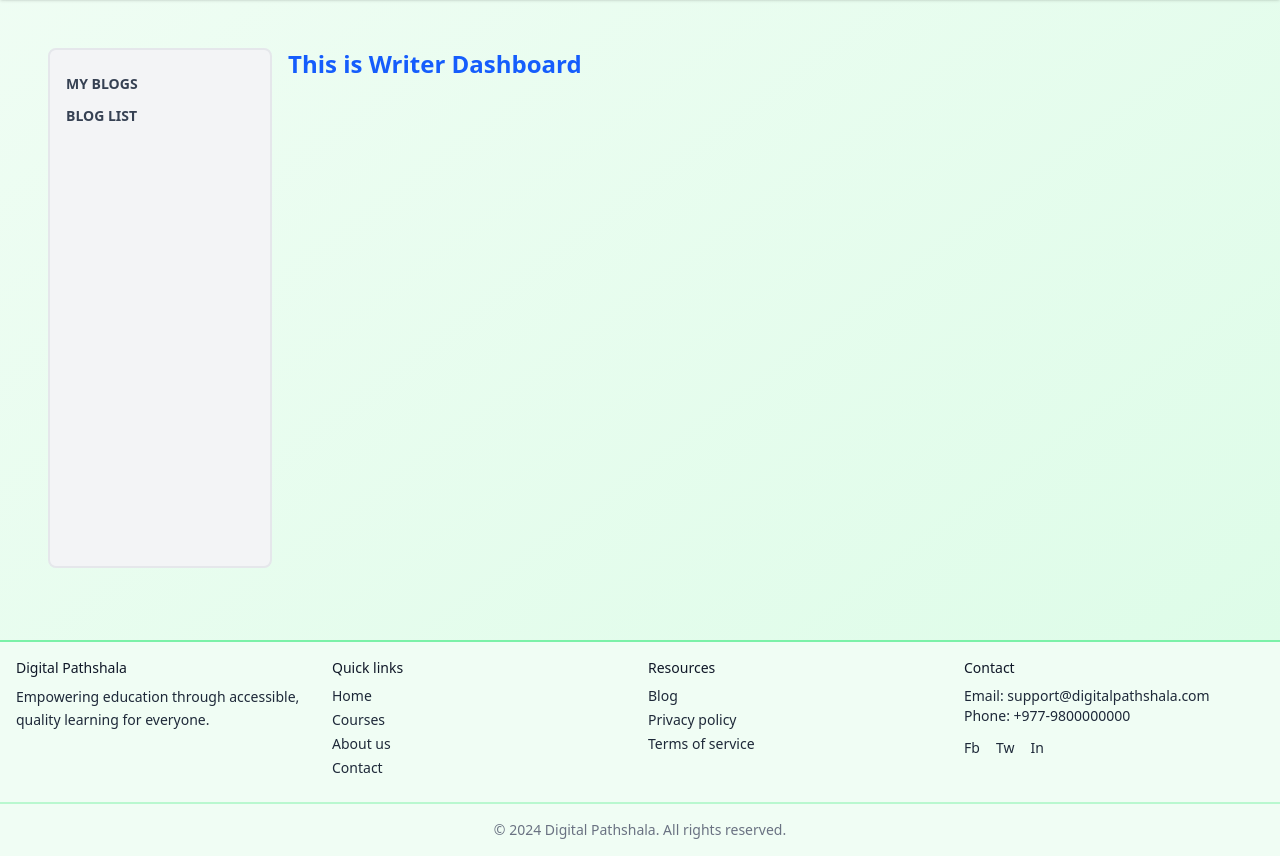
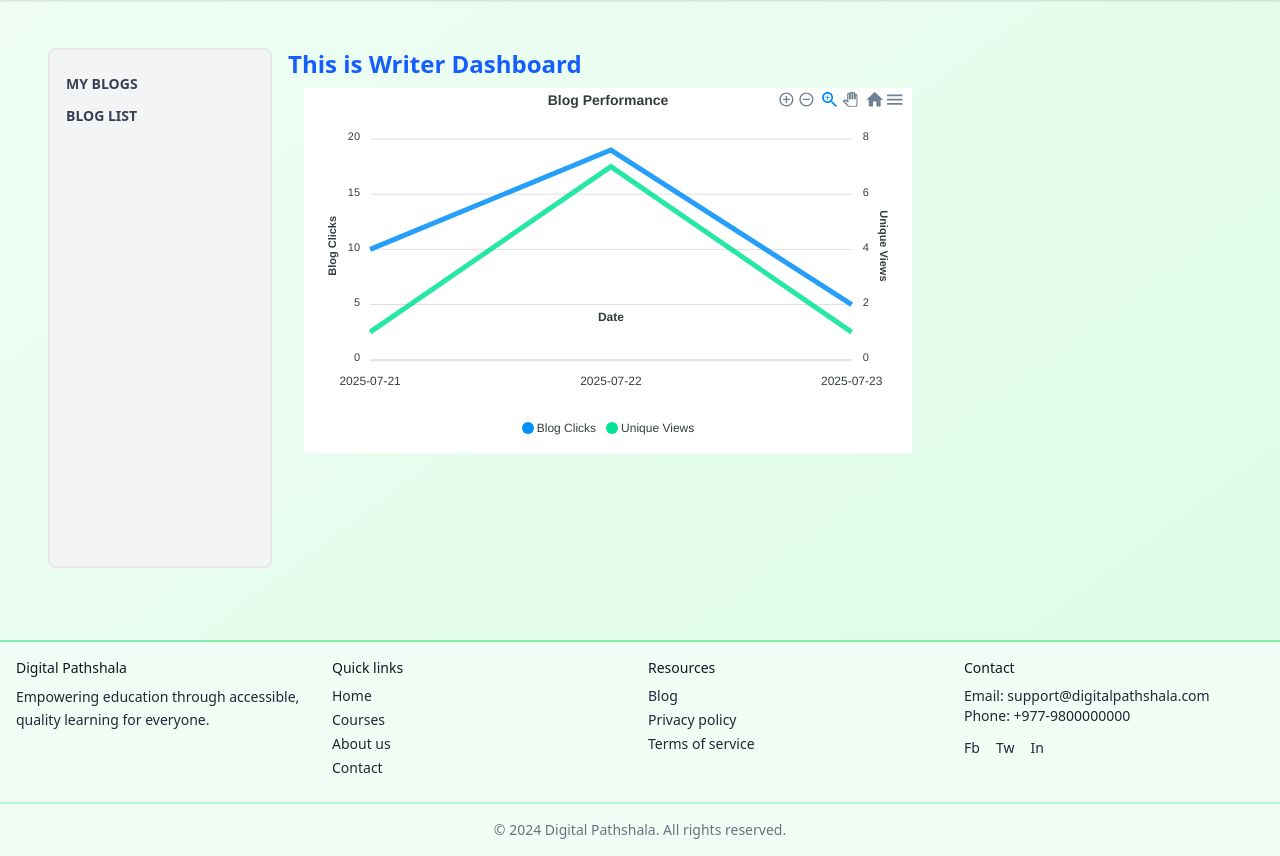
Before and after one commit to RupSagarGautam/Django_Practice, a Django app: page /writer/dashboard in a window 1280 px wide. Shown: the part 106-962 px from the top of the page. Run offline with Django 5.2, Linux system fonts and the light colour scheme; a user stored in the database is signed in; data comes from the database, SQL or seed files in the repository; both versions use the stored data as it was after the commit; parts of the project's set-up code (start-up, migrations or seed data) failed here and were passed over; some libraries are stand-ins or nearby versions.

Commit message:
Update Code

```diff
--- a/main/views.py
+++ b/main/views.py
@@ -1,6 +1,7 @@
 from django.shortcuts import redirect, render
 from django.contrib.auth.decorators import login_required
-from blogs.models import Blog
+from blogs.models import Blog, BlogStats
+from collections import defaultdict
 
 def landingPage(request):
     return render(request,'pages/index.html')
@@ -24,7 +25,26 @@ def profilePage(request):
 
 @login_required(login_url='/auth/log-in/')
 def dashboard(request):
-    return render(request, 'pages/dashboard/writer/dashboard.html')
+    user_blogs = Blog.objects.filter(author=request.user)
+    blogstats = BlogStats.objects.filter(blog__in=user_blogs).order_by('created_at')
+
+    click_data = defaultdict(int)
+    unique_data = defaultdict(int)
+
+    for b in blogstats:
+        date_str = b.created_at.strftime('%Y-%m-%d')
+        click_data[date_str] += b.blog_clicks
+        unique_data[date_str] += b.unique_views
+
+    click_date = list(click_data.keys())  # Assumes both click_data and unique_data have same dates
+    blogclicks = [click_data[date] for date in click_date]
+    unique_views = [unique_data[date] for date in click_date]
+
+    return render(request, 'pages/dashboard/writer/dashboard.html', {
+        "click_date": click_date,
+        "blogclicks": blogclicks,
+        "unique_views": unique_views
+    })
 
 def blogList(request):
     blogs = Blog.objects.filter( author = request.user).order_by('-created_at')
--- a/templates/layouts/main.html
+++ b/templates/layouts/main.html
@@ -9,6 +9,7 @@
       {% endblock %}
     </title>
     <script src="https://cdn.jsdelivr.net/npm/@tailwindcss/browser@4"></script>
+    <script src="https://cdn.jsdelivr.net/npm/apexcharts"></script>
   </head>
   <body class="font-sans text-gray-700 bg-gradient-to-br from-green-50 to-green-100 min-h-screen">
     <!-- Messages -->
--- a/templates/pages/dashboard/writer/dashboard.html
+++ b/templates/pages/dashboard/writer/dashboard.html
@@ -1,6 +1,59 @@
-{%extends 'pages/dashboard/layouts/writer.html'%}
-{%block panel%}
+{% extends 'pages/dashboard/layouts/writer.html' %}
+{% block panel %}
 <div>
     <h1 class="text-2xl font-bold text-blue-600">This is Writer Dashboard</h1>
 </div>
-{%endblock%}
+<div class="px-4 py-2 grid grid-cols-1 md:grid-cols-3">
+    <div id="chart" class="col-span-1 md:col-span-2 bg-white"></div>
+</div>
+
+
+<script>
+    var blogClicks = {{ blogclicks|safe }};
+    var uniqueViews = {{ unique_views|safe }};
+    var clickDates = {{ click_date|safe }};
+
+    var options = {
+        chart: {
+            type: 'line',
+            height: 350
+        },
+        series: [
+            {
+                name: "Blog Clicks",
+                data: blogClicks
+            },
+            {
+                name: "Unique Views",
+                data: uniqueViews
+            }
+        ],
+        xaxis: {
+            categories: clickDates,
+            title: {
+                text: "Date"
+            }
+        },
+        yaxis: [
+            {
+                title: {
+                    text: "Blog Clicks"
+                }
+            },
+            {
+                opposite: true,
+                title: {
+                    text: "Unique Views"
+                }
+            }
+        ],
+        title: {
+            text: 'Blog Performance',
+            align: 'center'
+        }
+    };
+
+    var chart = new ApexCharts(document.querySelector("#chart"), options);
+    chart.render();
+</script>
+{% endblock %}
```
Also changed, not shown: blogs/views.py (+7 -1 lines), db.sqlite3.
